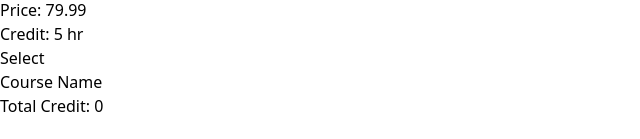
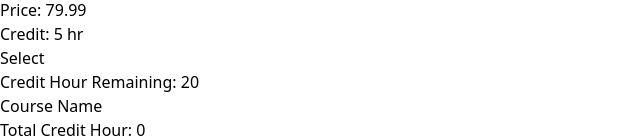
Before and after one commit to rintia/course-registration, a React (Vite) app: page / in a window 1280 px wide. Shown: the part 3734-3873 px from the top of the page, without its empty margins (0-640 px from the left). Before the commit the page ends 3852 px from the top, so only its background shows below. Built offline with nearby package versions, Linux system fonts and the light colour scheme.

Commit message:
remaining credit hour shown

```diff
--- a/src/App.jsx
+++ b/src/App.jsx
@@ -9,6 +9,7 @@ function App() {
    const[allCourses, setAllCourses] = useState([]);
    const[selectedCourse, setSelectedCourse] = useState([]);
    const[totalCredit, setTotalCredit] = useState(0);
+   const[remaining, setRemaining] = useState(20);
    useEffect(() => {
     fetch('./data.json')
     .then(res => res.json())
@@ -24,6 +25,8 @@ function App() {
          selectedCourse.forEach((item) =>{
           credit = credit + item.credit_hour;
          });
+         const totalRemaining = 20 - credit;
+         setRemaining(totalRemaining);
          setTotalCredit(credit);
         setSelectedCourse([...selectedCourse, course])
        }
@@ -34,7 +37,7 @@ function App() {
       <h1 className='font-bold text-4xl text-center my-8'>Course Registration</h1>
       <div className='flex gap-6 max-w-screen-xl mx-auto'>
       <Courses allCourses={allCourses} handleSelectedCourses={handleSelectedCourses}></Courses>
-      <Cart selectedCourse={selectedCourse} totalCredit={totalCredit}></Cart>
+      <Cart selectedCourse={selectedCourse} totalCredit={totalCredit} remaining={remaining}></Cart>
       </div>
     </>
   )
--- a/src/Components/Cart/Cart.jsx
+++ b/src/Components/Cart/Cart.jsx
@@ -1,11 +1,14 @@
 import PropTypes from 'prop-types';
-const Cart = ({selectedCourse, totalCredit}) => {
+const Cart = ({selectedCourse, totalCredit, remaining}) => {
 
     console.log(selectedCourse)
     return (
-        <div className="w-1/4 p-8 shadow-lg">
+        <div className="w-1/4">
+            <div className='p-8 shadow-lg'>
+            <h1 className='text-blue-600 font-semibold text-lg mb-2'>Credit Hour Remaining: {remaining} </h1>
             <div className=' border-b space-y-2 py-2 border-t'>
             <h1 className='font-bold text-2xl'>Course Name</h1>
+
            <ol className='list-decimal text-gray-600'>
            {
                 selectedCourse.map((selectedCourse)=>
@@ -14,14 +17,16 @@ const Cart = ({selectedCourse, totalCredit}) => {
             }
            </ol>
             </div>
-            <div>
 
-                <h1>Total Credit: {totalCredit}</h1>
+                <h1 className=' text-gray-550 font-semibold'>Total Credit Hour: {totalCredit}</h1>
             </div>
+
         </div>
     );
 };
 Cart.propTypes ={
-    selectedCourse : PropTypes.array
+    selectedCourse : PropTypes.array,
+    totalCredit: PropTypes.number,
+    remaining: PropTypes.number
 }
 export default Cart;
```
